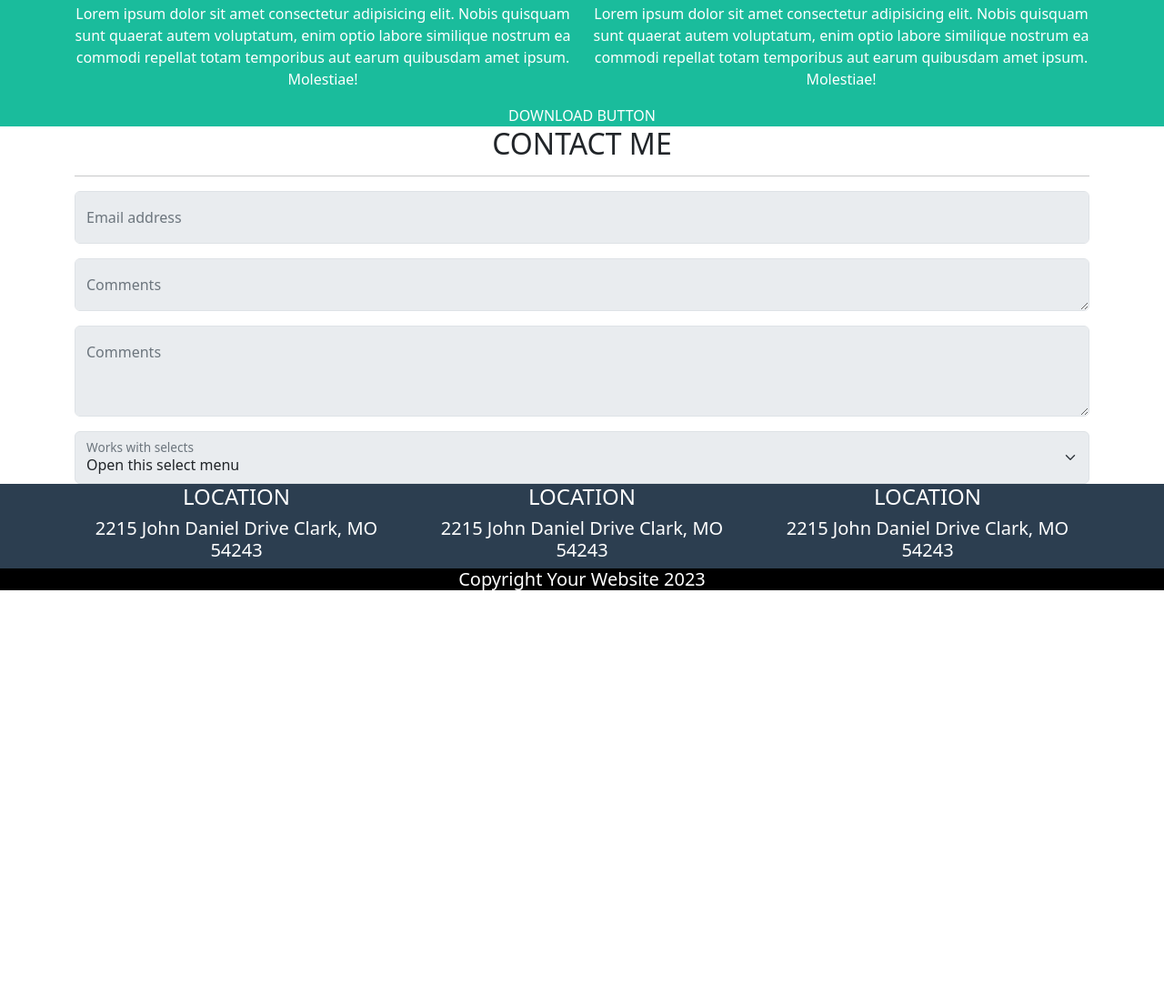
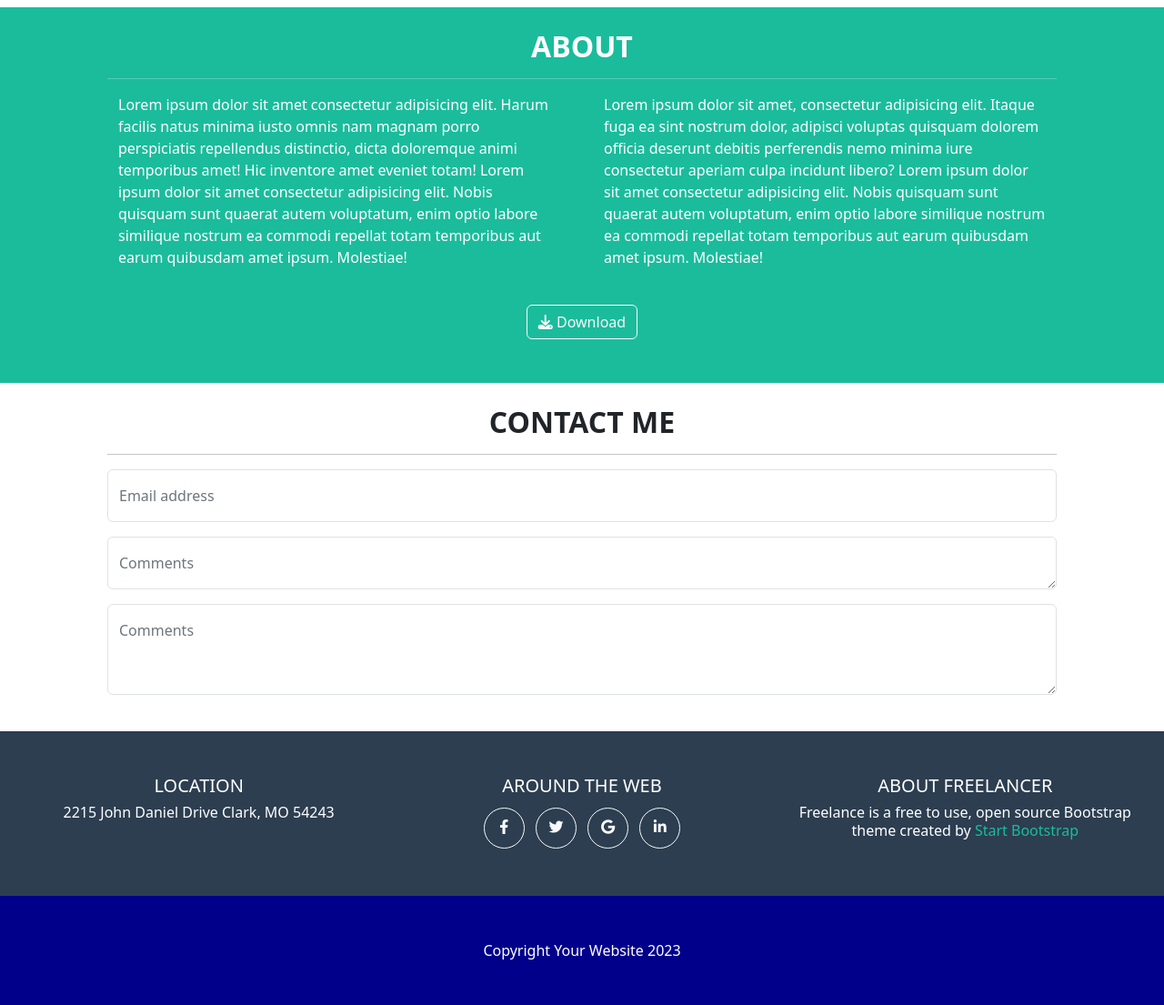
Before and after one commit to AlessandroCarrozza/html-css-bootstrap-freelancer, a plain HTML site: page index.html in a window 1280 px wide. Shown: the part 1257-2362 px from the top of the page at 91% size. Before the commit the page ends 1914 px from the top, so only its background shows below. Drawn offline with nearby package versions, Linux system fonts and the light colour scheme.

Commit message:
Compilazione e aggiunta di padding e margin

```diff
--- a/css/style.css
+++ b/css/style.css
@@ -25,8 +25,17 @@
 }
 
 .ms_bg-black{
-    background-color: black;
+    background-color: darkblue;
+}
+
+.ms_col-greenwater{
+    color: #1abc9c;
 }
 
 
 /* codice */
+
+#footer-top a{
+    width: 45px;
+    height: 45px;
+}
--- a/index.html
+++ b/index.html
@@ -7,24 +7,27 @@
     <title>Bootstrap Freelancer</title>
     <link href="https://cdn.jsdelivr.net/npm/bootstrap@5.3.0-alpha1/dist/css/bootstrap.min.css" rel="stylesheet" integrity="sha384-GLhlTQ8iRABdZLl6O3oVMWSktQOp6b7In1Zl3/Jr59b6EGGoI1aFkw7cmDA6j6gD" crossorigin="anonymous">
     <link rel="stylesheet" href="css/style.css">
+    <link rel="stylesheet" href="https://cdnjs.cloudflare.com/ajax/libs/font-awesome/6.3.0/css/all.min.css">
 </head>
 <body>
 
     <header class="container-fluid ms_bg-bluegrey" style=height:100px>
-        <div class="container-sm h-100 mx-auto ms_border">
-            <div class="row h-100">
+        <div class="container h-100 mx-auto ms_border">
+
+            <nav class="row h-100">
+
                 <a href="#" class="col h-100 text-decoration-none d-flex align-items-center text-white fw-bold h3 ms_border">
                     START BOOTSTRAP
                 </a>
+
                 <div class="col h-100 d-flex justify-content-end align-items-center">
-
-                    <nav class="navbar navbar-dark d-none d-sm-block d-md-none">
+                    <div class="navbar navbar-dark d-none d-sm-block d-md-none">
                         <div class="container-fluid">
                            <button class="navbar-toggler" type="button" data-bs-toggle="collapse" data-bs-target="#navbarToggleExternalContent" aria-controls="navbarToggleExternalContent" aria-expanded="false" aria-label="Toggle navigation">
                              <span class="navbar-toggler-icon"></span>
                            </button>
                         </div>
-                    </nav>
+                    </div>
 
                     <div class="d-flex h-100 d-sm-none d-md-block">
                         <ul class="row h-100">
@@ -45,25 +48,27 @@
                             </li>
                         </ul>
                     </div>
+                </div>
 
-                </div>
-            </div>
+            </nav>
+
         </div>
     </header>
 
 
     <main>
-        <div class="container-fluid ms_bg-greenwater text-white">
-            <div class="container-sm text-center">
-                <img src="img/avatar.svg" alt="Boy" style=height:350px>
-                <h1>START BOOTSTRAP</h1>
+        <section id="jumbotron" class="container-fluid py-4 ms_bg-greenwater text-white">
+            <div class="container text-center">
+                <img src="img/avatar.svg" alt="Boy" style=height:250px>
+                <h1 class="fw-bold py-3">START BOOTSTRAP</h1>
                 <hr>
-                <div>TESTO-TESTO-TESTO</div>
+                <div class="fw-bold">GRAPHIC ARTIST - WEB DESIGNER - ILLUSTRATOR</div>
             </div>
-        </div>
+        </section>
 
-        <div class="container-sm text-center">
-            <h2>PORTFOLIO</h2>
+        <section id="portfolio" class="container text-center py-5">
+            <h2 class="fw-bold">PORTFOLIO</h2>
+
             <hr>
 
             <div class="row">
@@ -86,74 +91,82 @@
                     <img src="img/submarine.png" alt="Submarine" class="w-100 mb-4 rounded-3">
                 </div>
             </div>
-        </div>
+        </section>
 
 
-        <div class="container-fluid ms_bg-greenwater text-center text-white">
-            <div class="container-sm">
-                <h2>ABOUT</h2>
+        <section id="about" class="container-fluid py-4 ms_bg-greenwater text-white">
+            <div class="container px-5">
+                <h2 class="fw-bold text-center">ABOUT</h2>
                 <hr>
                 <div class="row">
-                   <p class="col-sm-12 col-md-6">Lorem ipsum dolor sit amet consectetur adipisicing elit. Nobis quisquam sunt quaerat autem voluptatum, enim optio labore similique nostrum ea commodi repellat totam temporibus aut earum quibusdam amet ipsum. Molestiae!</p>
-                   <p class="col-sm-12 col-md-6">Lorem ipsum dolor sit amet consectetur adipisicing elit. Nobis quisquam sunt quaerat autem voluptatum, enim optio labore similique nostrum ea commodi repellat totam temporibus aut earum quibusdam amet ipsum. Molestiae!</p>
+                   <p class="col-sm-12 col-md-6 px-4 text-left">Lorem ipsum dolor sit amet consectetur adipisicing elit. Harum facilis natus minima iusto omnis nam magnam porro perspiciatis repellendus distinctio, dicta doloremque animi temporibus amet! Hic inventore amet eveniet totam! Lorem ipsum dolor sit amet consectetur adipisicing elit. Nobis quisquam sunt quaerat autem voluptatum, enim optio labore similique nostrum ea commodi repellat totam temporibus aut earum quibusdam amet ipsum. Molestiae!</p>
+                   <p class="col-sm-12 col-md-6 px-4 text-left">Lorem ipsum dolor sit amet, consectetur adipisicing elit. Itaque fuga ea sint nostrum dolor, adipisci voluptas quisquam dolorem officia deserunt debitis perferendis nemo minima iure consectetur aperiam culpa incidunt libero? Lorem ipsum dolor sit amet consectetur adipisicing elit. Nobis quisquam sunt quaerat autem voluptatum, enim optio labore similique nostrum ea commodi repellat totam temporibus aut earum quibusdam amet ipsum. Molestiae!</p>
                 </div>
 
-                <div>DOWNLOAD BUTTON</div>
+                <div class="text-center">
+                    <button type="button" class="btn btn-outline-light my-4"><i class="fa-solid fa-download"></i> Download</button>
+                </div>
+
             </div>
-        </div>
+        </section>
 
-        <div class="container-sm text-center">
-            <h2>CONTACT ME</h2>
+
+        <section id="contact-me" class="container text-center px-5 py-4">
+            <h2 class="fw-bold">CONTACT ME</h2>
+
             <hr>
 
             <div class="form-floating mb-3">
-                <input type="email" class="form-control" id="floatingInputDisabled" placeholder="name@example.com" disabled>
+                <input type="email" class="form-control bg-white" id="floatingInputDisabled" placeholder="name@example.com" disabled>
                 <label for="floatingInputDisabled">Email address</label>
               </div>
               <div class="form-floating mb-3">
-                <textarea class="form-control" placeholder="Leave a comment here" id="floatingTextareaDisabled" disabled></textarea>
+                <textarea class="form-control bg-white" placeholder="Leave a comment here" id="floatingTextareaDisabled" disabled></textarea>
                 <label for="floatingTextareaDisabled">Comments</label>
               </div>
               <div class="form-floating mb-3">
-                <textarea class="form-control" placeholder="Leave a comment here" id="floatingTextarea2Disabled" style="height: 100px" disabled></textarea>
+                <textarea class="form-control bg-white" placeholder="Leave a comment here" id="floatingTextarea2Disabled" style="height: 100px" disabled></textarea>
                 <label for="floatingTextarea2Disabled">Comments</label>
               </div>
-              <div class="form-floating">
-                <select class="form-select" id="floatingSelectDisabled" aria-label="Floating label disabled select example" disabled>
-                  <option selected>Open this select menu</option>
-                  <option value="1">One</option>
-                  <option value="2">Two</option>
-                  <option value="3">Three</option>
-                </select>
-                <label for="floatingSelectDisabled">Works with selects</label>
-              </div>
-        </div>
+        </section>
+    </main>
 
-        <div class="container-fluid ms_bg-bluegrey text-center text-white">
-            <div class="container-sm">
+
+
+    <footer class="text-center">
+        <section id="footer-top" class="container-fluid ms_bg-bluegrey text-center text-white px-2 py-4">
+            <div class="container-fluid">
                 <div class="row">
-                    <div class="col-sm-12 col-md-4">
-                        <h4>LOCATION</h4>
-                        <h5>2215 John Daniel Drive Clark, MO 54243</h5>
+                    <div class="col-sm-12 col-md-4 py-4">
+                        <h5>LOCATION</h5>
+                        <h6 class="m-0">2215 John Daniel Drive Clark, MO 54243</h6>
                     </div>
 
-                    <div class="col-sm-12 col-md-4">
-                        <h4>LOCATION</h4>
-                        <h5>2215 John Daniel Drive Clark, MO 54243</h5>
+                    <div class="col-sm-12 col-md-4 py-4">
+                        <h5>AROUND THE WEB</h5>
+                        <div>
+                            <a class="btn btn-outline-light btn-floating m-1 rounded-circle pt-2" href="#!" role="button"><i class="fab fa-facebook-f"></i></a>
+
+                            <a class="btn btn-outline-light btn-floating m-1 rounded-circle pt-2" href="#!" role="button"><i class="fab fa-twitter"></i></a>
+
+                            <a class="btn btn-outline-light btn-floating m-1 rounded-circle pt-2" href="#!" role="button"><i class="fab fa-google"></i></a>
+
+                            <a class="btn btn-outline-light btn-floating m-1 rounded-circle pt-2" href="#!" role="button"><i class="fab fa-linkedin-in"></i></a>
+                        </div>
                     </div>
 
-                    <div class="col-sm-12 col-md-4">
-                        <h4>LOCATION</h4>
-                        <h5>2215 John Daniel Drive Clark, MO 54243</h5>
+                    <div class="col-sm-12 col-md-4 py-4">
+                        <h5>ABOUT FREELANCER</h5>
+                        <h6>Freelance is a free to use, open source Bootstrap theme created by <span class="ms_col-greenwater">Start Bootstrap</span> </h6>
                     </div>
                 </div>
             </div>
-        </div>
+        </section>
 
-    </main>
+        <section id="footer-bottom" class="ms_bg-black py-5">
+            <span class="text-white">Copyright Your Website 2023</span>
+        </section>
 
-    <footer class="container-fluid text-center ms_bg-black">
-         <h5 class="text-white">Copyright Your Website 2023</h5>
     </footer>
 
 
```
